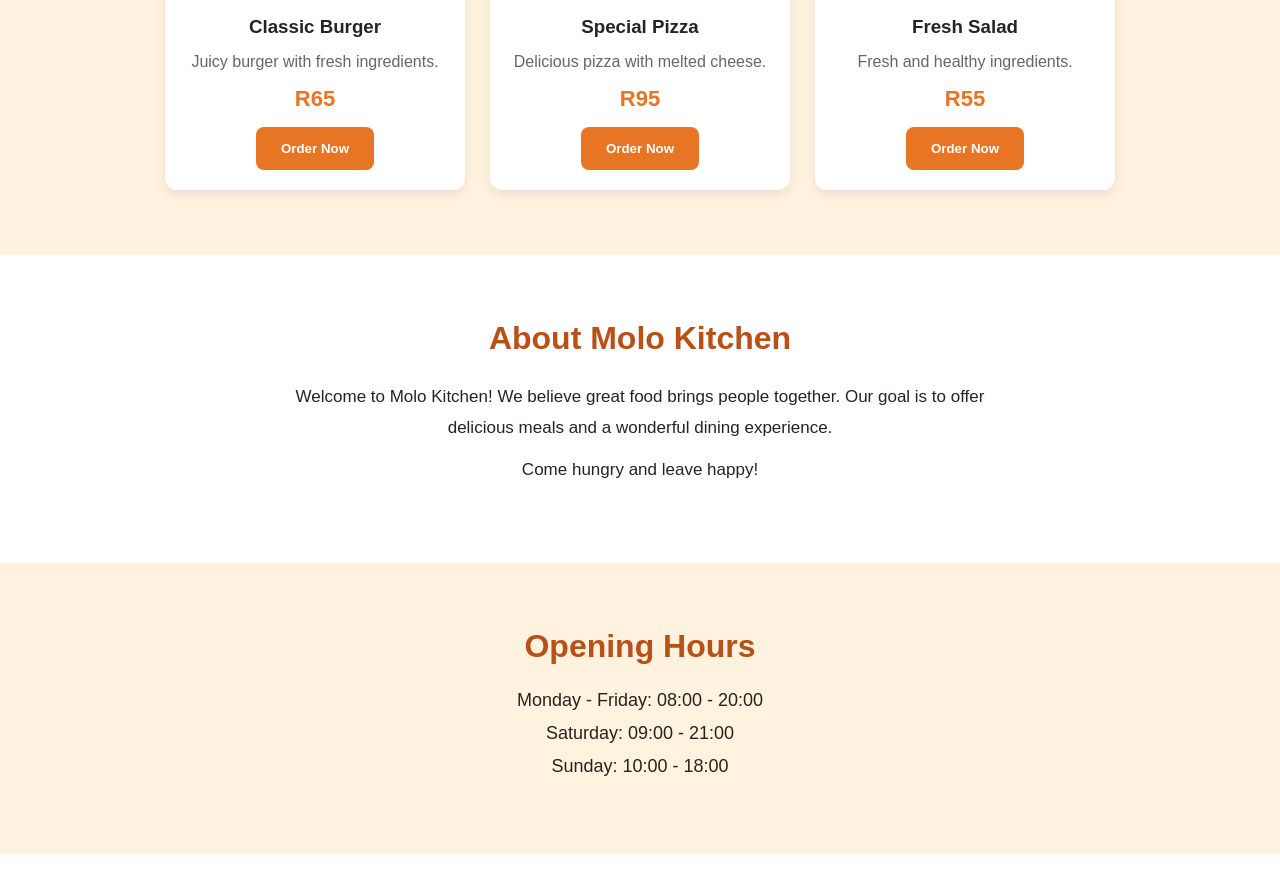
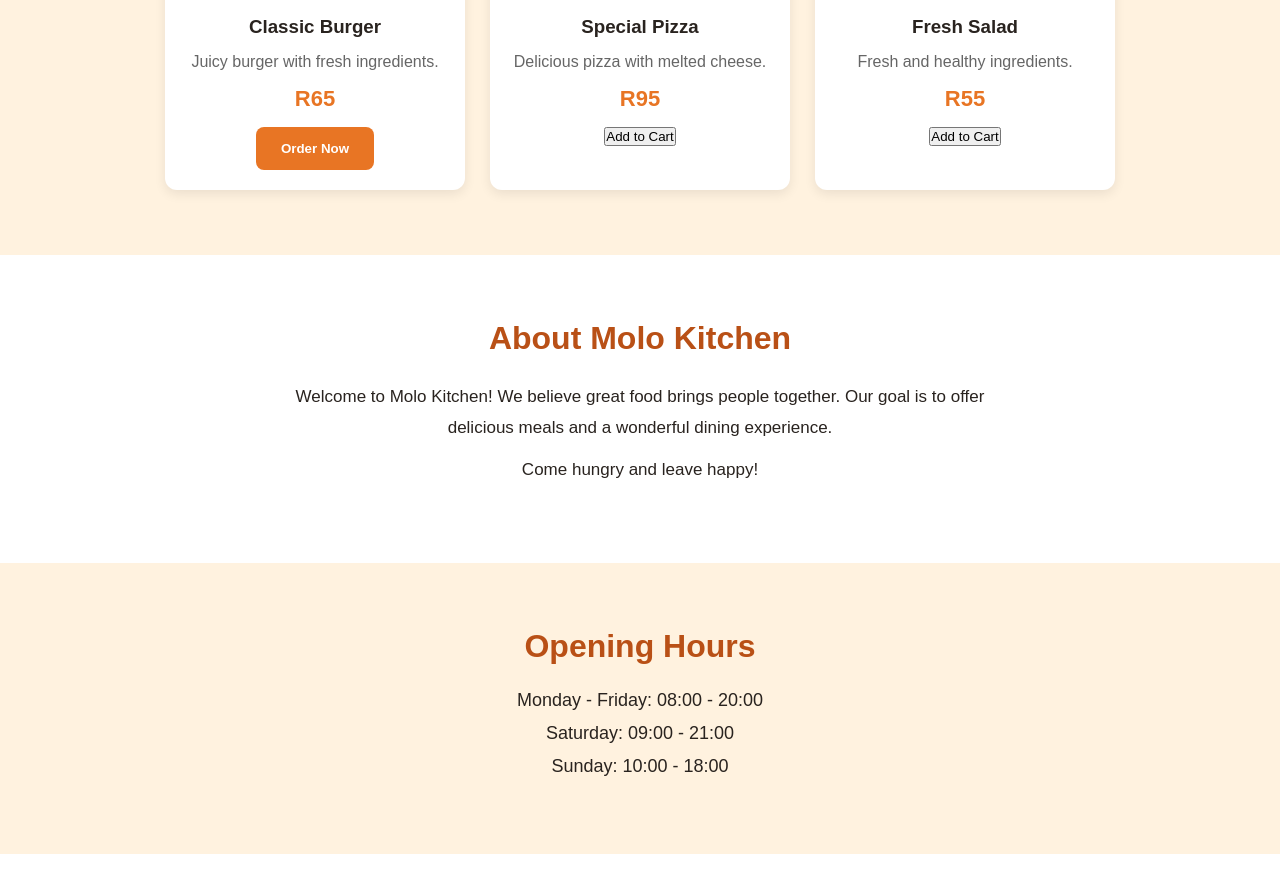
Before and after one commit to thabisomtuze5-netizen/molo-kitchen, a plain HTML site: page index.html in a window 1280 px wide. Shown: the part 906-1799 px from the top of the page. Drawn offline with Linux system fonts and the light colour scheme.

Commit message:
Update index.html

```diff
--- a/index.html
+++ b/index.html
@@ -337,11 +337,8 @@ loading="lazy"
 
 <div class="price">R95</div>
 
-<button class="button"
-onclick="orderFood('Special Pizza - R95')">
-
-Order Now
-
+<button onclick="addToCart('Special Pizza', 95)">
+    Add to Cart
 </button>
 
 </div>
@@ -363,11 +360,8 @@ loading="lazy"
 
 <div class="price">R55</div>
 
-<button class="button"
-onclick="orderFood('Fresh Salad - R55')">
-
-Order Now
-
+<button onclick="addToCart('Fresh Salad', 55)">
+    Add to Cart
 </button>
 
 </div>
```
